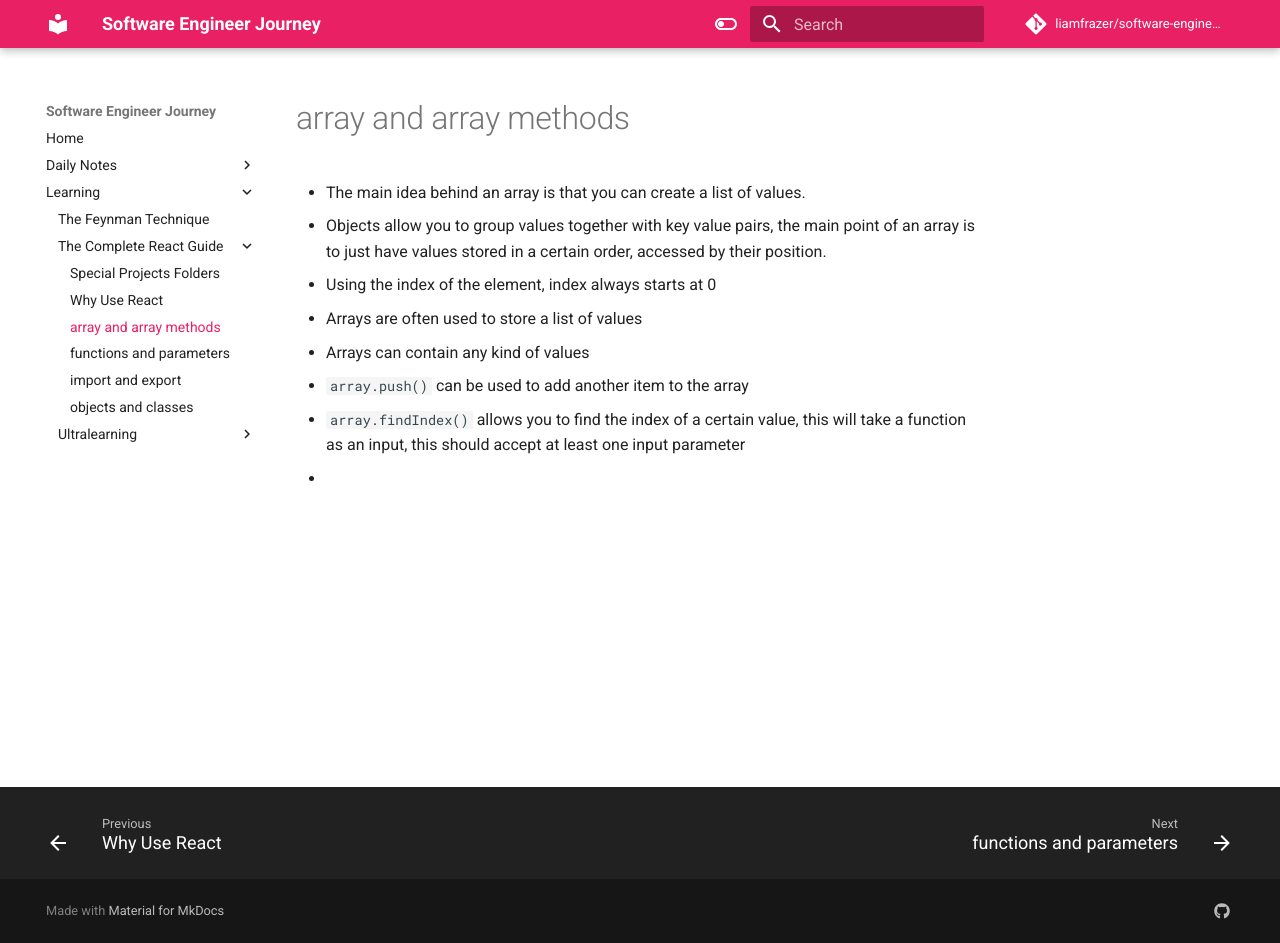
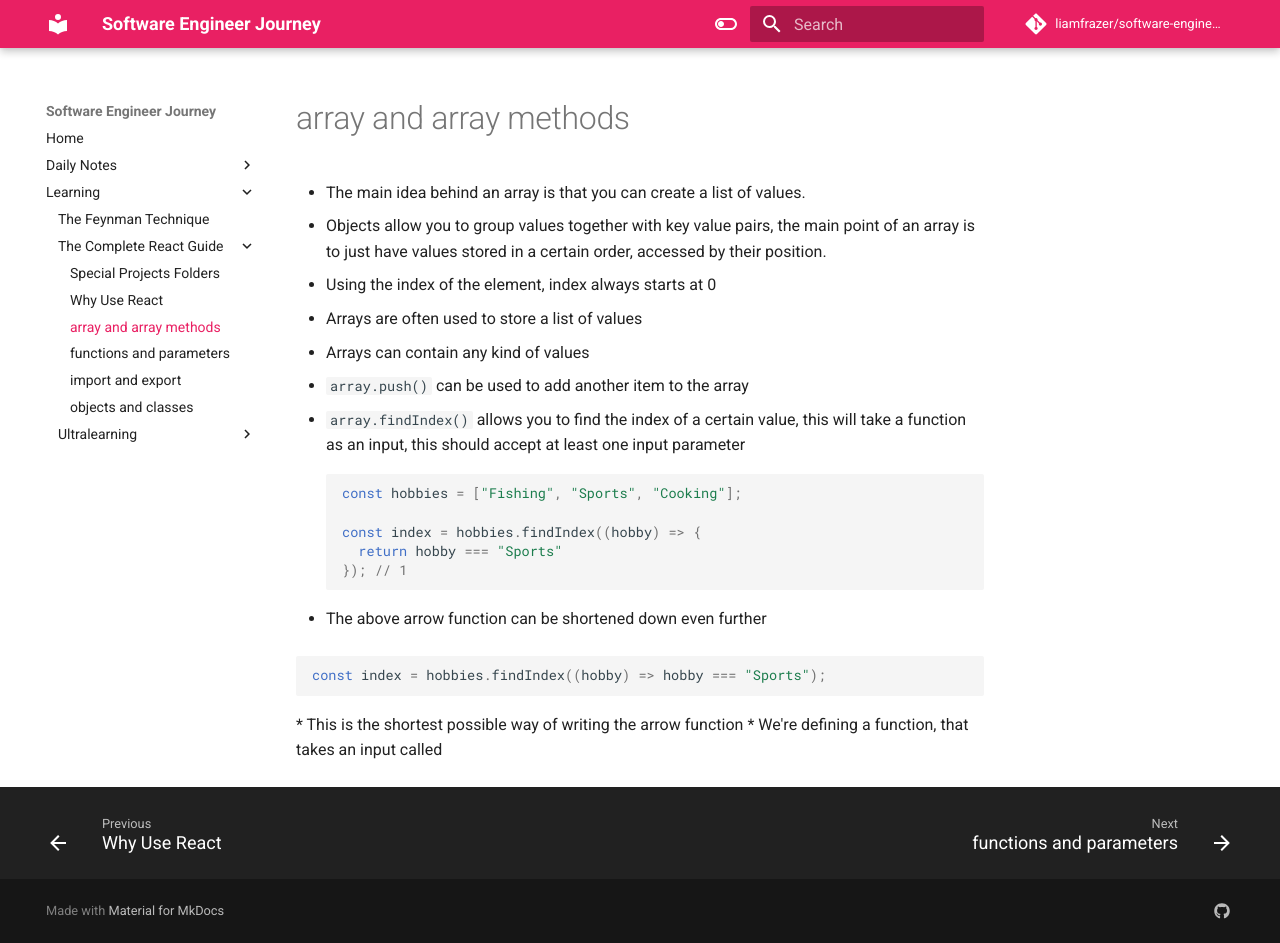
Before and after one commit to liamfrazer/software-engineer-journey, an MkDocs documentation site: the page built from docs/Learning/The Complete React Guide/array and array methods.md, in a window 1280 px wide and 943 px high. Built offline with MkDocs 1.6.1 and Material for MkDocs 9.7.7, drawn with Linux system fonts in a browser that asks for light colours; comment, search, counter and statistics services are not loaded.

Commit message:
vault backup: 2023-12-10 12:23:00

````diff
--- a/docs/Learning/The Complete React Guide/array and array methods.md
+++ b/docs/Learning/The Complete React Guide/array and array methods.md
@@ -15,4 +15,18 @@ tags:
 
 * `array.push()` can be used to add another item to the array
 * `array.findIndex()` allows you to find the index of a certain value, this will take a function as an input, this should accept at least one input parameter
-*
+```js
+const hobbies = ["Fishing", "Sports", "Cooking"];
+
+const index = hobbies.findIndex((hobby) => {
+  return hobby === "Sports"
+}); // 1
+```
+
+* The above arrow function can be shortened down even further
+
+```js
+const index = hobbies.findIndex((hobby) => hobby === "Sports");
+```
+* This is the shortest possible way of writing the arrow function
+* We're defining a function, that takes an input called
````
